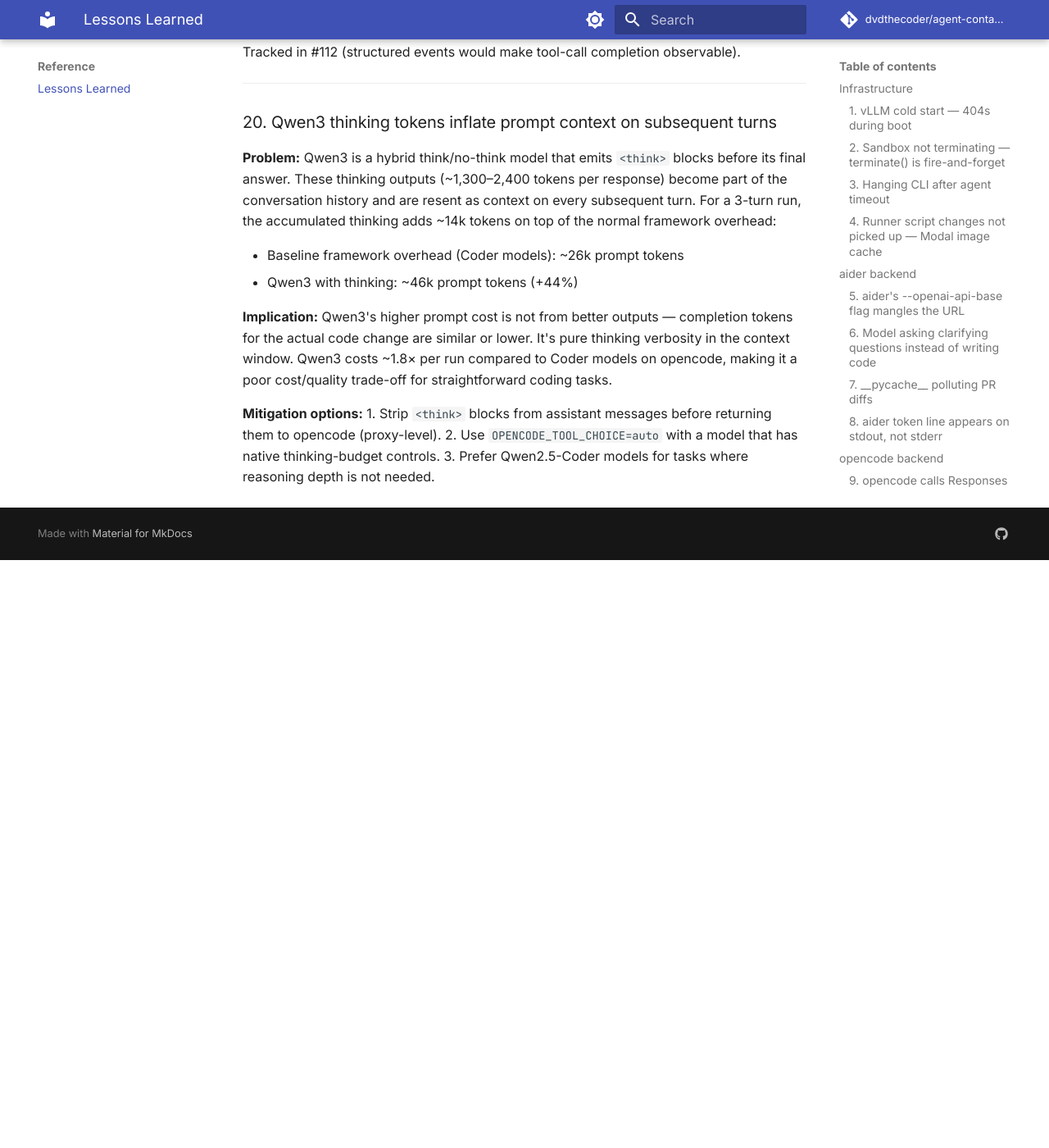
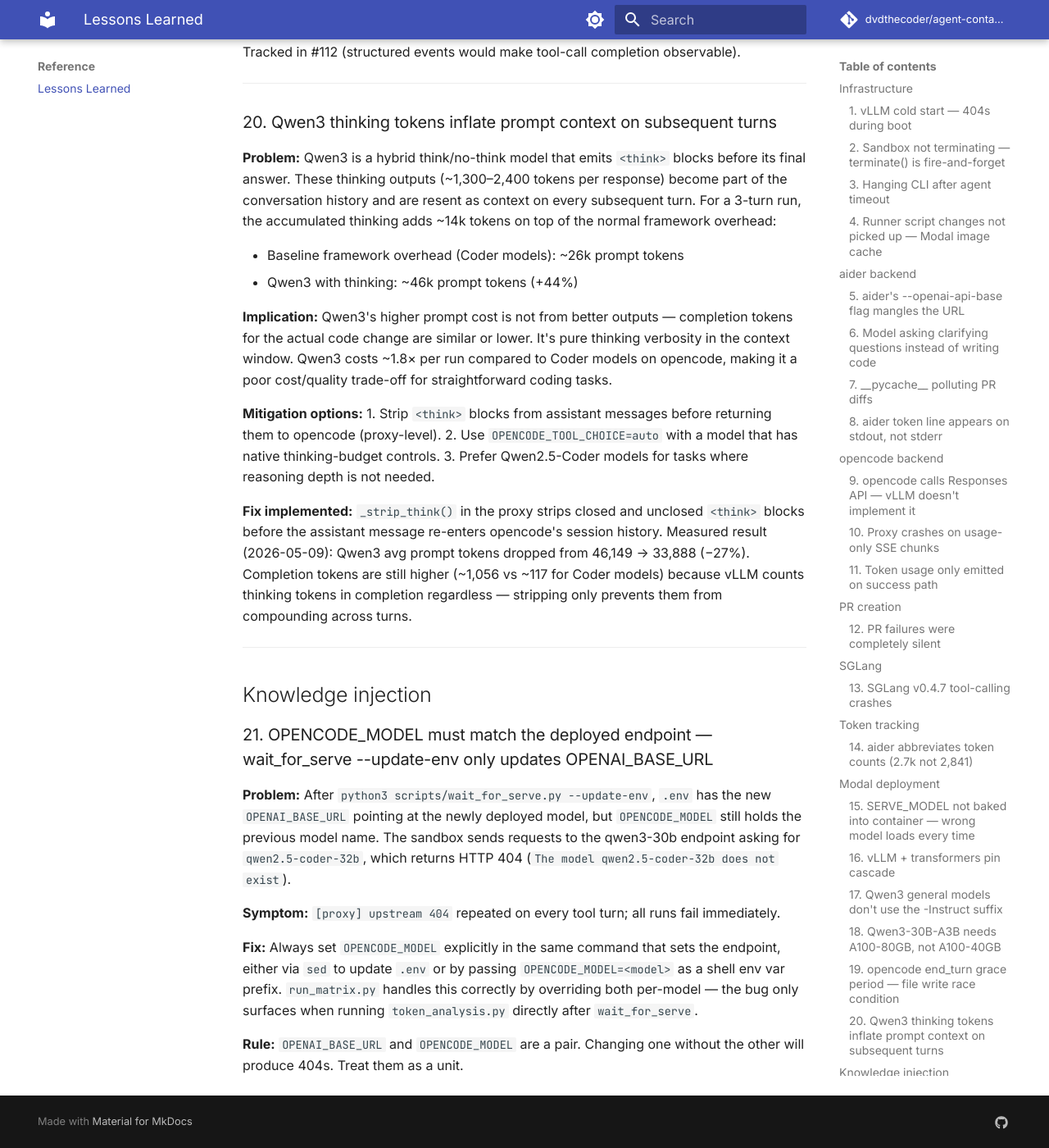
Before and after one commit to dvdthecoder/agent-container, an MkDocs documentation site: the page built from docs/lessons-learned.md, in a window 1280 px wide and 1400 px high, scrolled down 6878 px. Shown: the whole window at 82% size. Built offline with MkDocs 1.6.1 and Material for MkDocs 9.7.7, drawn with Linux system fonts in a browser that asks for light colours; comment, search, counter and statistics services are not loaded; before the commit the page ends 7561 px from its top, so only the background shows below that.

Commit message:
docs(analysis): 2026-05-09 — think-strip −27%, opencode/aider ratio 8.4×, 32B 2/2 (#153)
Three targeted runs against fixture repo post-think-strip and AGENTS.md injection:
- Qwen3 prompt tokens: 46,149 → 33,888 (−27%) — think-strip working
- opencode/aider ratio: 8.4× (was 9.6× post-#150, was 11.9× original)
- qwen2.5-coder-32b: 2/2 successful runs (end_turn race not observed today)
- Lesson #21: OPENAI_BASE_URL and OPENCODE_MODEL must be updated together
- Closes #153

Co-Authored-By: Claude Sonnet 4.6 <noreply@anthropic.com>

```diff
--- /dev/null
+++ b/docs/analysis/2026-05-09.md
@@ -0,0 +1,113 @@
+# Token Analysis — 2026-05-09
+
+**Task:** The function sum_to_n() in mathlib.py has an off-by-one bug: it uses range(1, n) but should use range(1, n + 1). Fix the bug so that all tests in test_mathlib.py pass.
+
+**Models tested:** qwen2.5-coder-32b, qwen2.5-coder-7b, qwen3-30b
+
+**Repo:** [dvdthecoder/agent-container-fixture](https://github.com/dvdthecoder/agent-container-fixture)
+
+**Changes from [2026-05-08](2026-05-08.md):**
+
+- `<think>` block stripping landed — Qwen3 thinking tokens are stripped from assistant messages
+  before they re-enter the opencode session history, preventing context inflation across turns.
+- First aider vs opencode head-to-head comparison (7B model, same task, same endpoint).
+- AGENTS.md auto-injection active in both runners — the fixture repo's AGENTS.md is prepended
+  to every task prompt, giving the agent explicit acceptance criteria before it starts.
+
+---
+
+## Results
+
+| Model | Backend | Success | Prompt tok | Completion tok | Total tok | Est. cost | Duration | PR |
+|---|---|---|---|---|---|---|---|---|
+| qwen2.5-coder-32b | opencode | ✅ | 27,582 | 117 | 27,699 | $0.0277 | 126s | — |
+| qwen2.5-coder-32b | opencode | ✅ | 27,584 | 117 | 27,701 | $0.0277 | 118s | — |
+| qwen2.5-coder-7b | aider | ✅ | 3,300 | 274 | 3,574 | $0.0036 | 44s | [PR](https://github.com/dvdthecoder/agent-container-fixture/pull/46) |
+| qwen2.5-coder-7b | opencode | ✅ | 27,573 | 126 | 27,699 | $0.0277 | 125s | [PR](https://github.com/dvdthecoder/agent-container-fixture/pull/47) |
+| qwen3-30b | opencode | ✅ | 33,888 | 1,056 | 34,944 | $0.0349 | 127s | [PR](https://github.com/dvdthecoder/agent-container-fixture/pull/45) |
+
+---
+
+## Summary (averages per model × backend)
+
+| Model | Backend | Runs | Success | Avg prompt | Avg completion | Avg total | Avg cost | Avg duration |
+|---|---|---|---|---|---|---|---|---|
+| qwen2.5-coder-32b | opencode | 2 | 2/2 | 27,583 | 117 | 27,700 | $0.0277 | 122s |
+| qwen2.5-coder-7b | opencode | 1 | 1/1 | 27,573 | 126 | 27,699 | $0.0277 | 125s |
+| qwen2.5-coder-7b | aider | 1 | 1/1 | 3,300 | 274 | 3,574 | $0.0036 | 44s |
+| qwen3-30b | opencode | 1 | 1/1 | 33,888 | 1,056 | 34,944 | $0.0349 | 127s |
+
+---
+
+## Key findings
+
+### 1. `<think>` stripping reduces Qwen3 prompt tokens by 27%
+
+| Date | Qwen3 avg prompt tok | Change |
+|---|---|---|
+| 2026-05-08 (baseline, no stripping) | 46,149 | — |
+| 2026-05-09 (`<think>` stripping active) | 33,888 | **−27%** |
+
+Qwen3 thinking tokens (~1,000–2,400 per turn) were accumulating in the conversation history and
+being resent as context on every subsequent turn. Stripping `<think>…</think>` blocks from
+assistant messages before they re-enter the opencode session breaks the compounding.
+
+**Important:** the completion token count for Qwen3 (1,056) is still higher than Coder models
+(117–274). vLLM counts thinking tokens in completion regardless of stripping — the model still
+*generates* them. The stripping only prevents them from *re-entering the context window* on
+subsequent turns. For single-turn tasks the saving is zero; for multi-turn runs it prevents
+exponential growth.
+
+### 2. opencode/aider prompt ratio: 8.4× (down from 9.6×)
+
+| Date | opencode prompt | aider prompt | Ratio |
+|---|---|---|---|
+| 2026-05-05 (baseline) | ~31,000 | ~2,600 | 11.9× |
+| 2026-05-08 (post description-strip) | 26,034 | — | — |
+| 2026-05-09 (post description-strip, head-to-head) | 27,573 | 3,300 | **8.4×** |
+
+The improvement from 11.9× to 8.4× over two iterations came from:
+- Stripping per-property `description` fields from tool schemas (−19% prompt tokens, #150)
+- Post-edit tool filtering: after the first edit/write, the 10-tool schema is replaced by
+  the 4-tool verification set (bash, read, grep, glob)
+
+The remaining 8.4× gap is irreducible framework overhead from the Responses API adapter:
+opencode resends the full conversation history on every turn, and the session preamble
+adds ~2k tokens unavoidable overhead. aider sends only the task + changed files.
+
+### 3. 32B reliability: 2/2 ✅
+
+On 2026-05-08, `qwen2.5-coder-32b` / opencode failed 2/3 runs (empty diff, end_turn race
+condition, lesson #19). Today: 2/2 succeeded (NO_PR=1, ~120s each).
+
+Two runs is not enough to declare the race fixed — the flake rate was ~33% previously so
+two consecutive successes is within normal variance. #152 (grace period fix) remains open.
+More data needed before closing.
+
+---
+
+## Cumulative overhead reduction — opencode prompt tokens (7B baseline)
+
+| Date | Prompt tok | vs. original | What changed |
+|---|---|---|---|
+| 2026-05-05 | ~31,000 | baseline | — |
+| 2026-05-08 | 26,034 | −16% | #150: description strip + post-edit filter |
+| 2026-05-09 | 27,573 | −11% | Same optimisations, slightly different run variance |
+
+Note: the 2026-05-08 and 2026-05-09 figures are close (~1.5k delta) — this is run-to-run
+variance from AGENTS.md injection adding ~1,500 tokens to the task prompt compared to the
+bare task string used in the 2026-05-05 baseline.
+
+---
+
+## Cost comparison (this task, at $1.00/1M tokens)
+
+| Backend | Model | Cost/run | Relative |
+|---|---|---|---|
+| aider | qwen2.5-coder-7b | $0.0036 | 1× (cheapest) |
+| opencode | qwen2.5-coder-7b | $0.0277 | 7.7× |
+| opencode | qwen2.5-coder-32b | $0.0277 | 7.7× |
+| opencode | qwen3-30b | $0.0349 | 9.7× |
+
+aider remains the most token-efficient backend. opencode's framework overhead dominates cost
+for small tasks — Qwen3's thinking adds another ~26% on top of the Coder baseline.
--- a/docs/lessons-learned.md
+++ b/docs/lessons-learned.md
@@ -301,3 +301,30 @@ cost/quality trade-off for straightforward coding tasks.
 1. Strip `<think>` blocks from assistant messages before returning them to opencode (proxy-level).
 2. Use `OPENCODE_TOOL_CHOICE=auto` with a model that has native thinking-budget controls.
 3. Prefer Qwen2.5-Coder models for tasks where reasoning depth is not needed.
+
+**Fix implemented:** `_strip_think()` in the proxy strips closed and unclosed `<think>` blocks
+before the assistant message re-enters opencode's session history. Measured result (2026-05-09):
+Qwen3 avg prompt tokens dropped from 46,149 → 33,888 (−27%). Completion tokens are still higher
+(~1,056 vs ~117 for Coder models) because vLLM counts thinking tokens in completion regardless —
+stripping only prevents them from compounding across turns.
+
+---
+
+## Knowledge injection
+
+### 21. OPENCODE_MODEL must match the deployed endpoint — wait_for_serve --update-env only updates OPENAI_BASE_URL
+
+**Problem:** After `python3 scripts/wait_for_serve.py --update-env`, `.env` has the new
+`OPENAI_BASE_URL` pointing at the newly deployed model, but `OPENCODE_MODEL` still holds the
+previous model name. The sandbox sends requests to the qwen3-30b endpoint asking for
+`qwen2.5-coder-32b`, which returns HTTP 404 (`The model qwen2.5-coder-32b does not exist`).
+
+**Symptom:** `[proxy] upstream 404` repeated on every tool turn; all runs fail immediately.
+
+**Fix:** Always set `OPENCODE_MODEL` explicitly in the same command that sets the endpoint,
+either via `sed` to update `.env` or by passing `OPENCODE_MODEL=<model>` as a shell env var
+prefix. `run_matrix.py` handles this correctly by overriding both per-model — the bug only
+surfaces when running `token_analysis.py` directly after `wait_for_serve`.
+
+**Rule:** `OPENAI_BASE_URL` and `OPENCODE_MODEL` are a pair. Changing one without the other
+will produce 404s. Treat them as a unit.
--- a/mkdocs.yml
+++ b/mkdocs.yml
@@ -75,6 +75,7 @@ nav:
     - Running & Contributing: contributing.md
   - Analysis:
     - Overview: analysis/index.md
+    - 2026-05-09: analysis/2026-05-09.md
     - 2026-05-08: analysis/2026-05-08.md
     - 2026-05-05: analysis/2026-05-05.md
   - Reference:
```
Also changed, not shown: docs/roadmap.md (+3 -3 lines).
